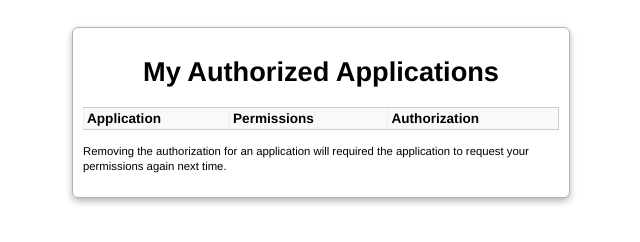
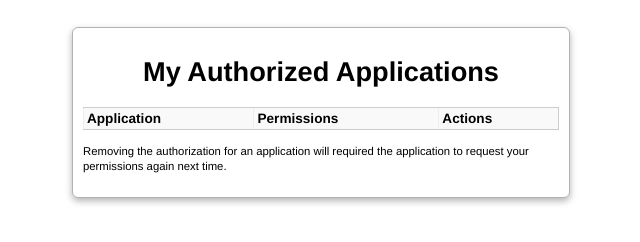
Before and after one commit to fkooman/html-manage-authorizations, a plain HTML site: page index.html in a window 1280 px wide. Shown: the whole page, without its empty margins (319-959 px from the left). Drawn offline with nearby package versions, Linux system fonts and the light colour scheme; a script that the page names is missing.

Commit message:
update README

```diff
--- a/index.html
+++ b/index.html
@@ -15,7 +15,7 @@
         <h1>My Authorized Applications</h1>
 
         <table id="authorizedApplicationsTable">
-            <tr><th>Application</th><th>Permissions</th><th>Authorization</th></tr>
+            <tr><th>Application</th><th>Permissions</th><th>Actions</th></tr>
         	<tbody id="authorizedApplicationsList"></tbody>
         </table>
 
```
Also changed, not shown: README.md.
